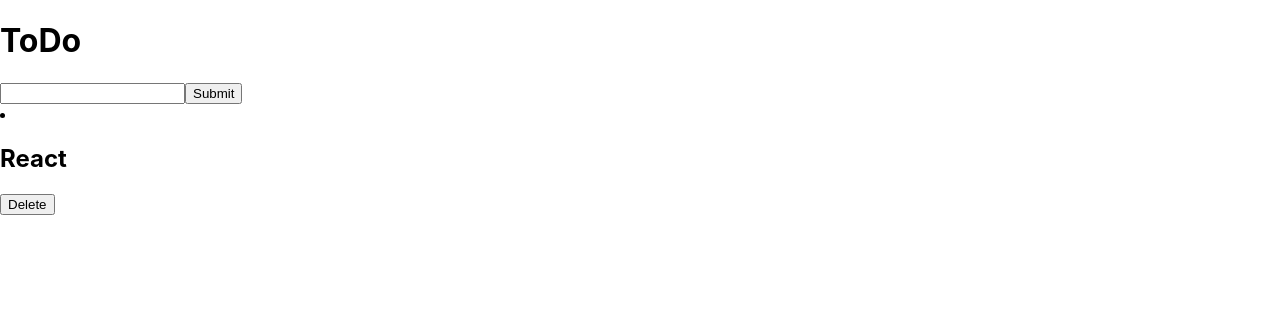
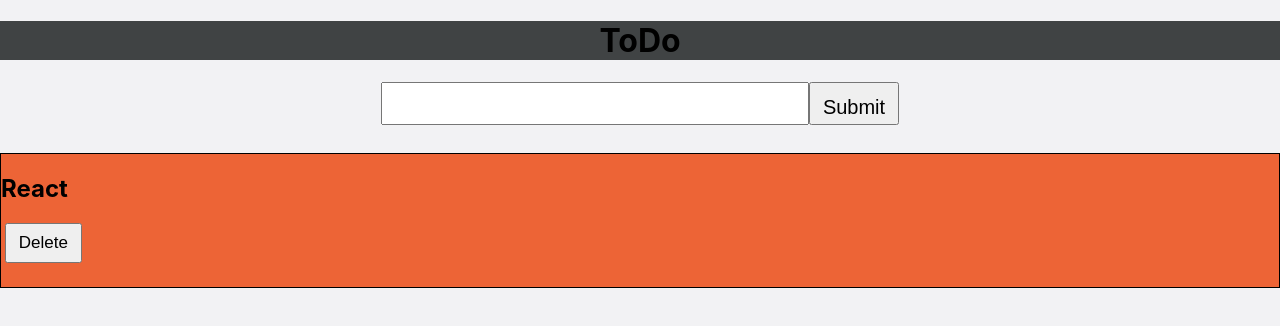
Before and after one commit to vishalparjapat10/ToDoApp, a React (Create React App) app: page / in a window 1280 px wide. Shown: the top 326 px of the page. Built offline with nearby package versions, Linux system fonts and the light colour scheme.

Commit message:
:art: styling added

```diff
--- a/src/App.css
+++ b/src/App.css
@@ -36,3 +36,54 @@
     transform: rotate(360deg);
   }
 }
+
+body{
+  background-color: #F2F2F4;
+  margin: 0;
+}
+.todo-navbar{
+  background-color: #404344;
+  text-align: center;
+}
+.todo-input{
+  text-align: center;
+}
+.todo-input>input{
+  font-size: 2rem;
+}
+.submit-btn{
+  font-size: 20px;
+  padding: 12px;
+  padding-bottom: 4px;
+  text-align: center;
+  cursor: pointer;
+  transition-duration: 0.3s;
+}
+
+.submit-btn:hover{
+  background-color: #404344;
+}
+.todo-lists{
+  margin-top: 28px;
+}
+.todo-list{
+  background-color: #ED6436;
+  border: 1px solid black;
+  list-style: none;
+  padding-bottom: 24px;
+}
+.todo-list>button{
+  font-size: 17px;
+  padding: 0px;
+  margin-left: 4px;
+  /* padding-bottom: 4px; */
+  text-align: center;
+  cursor: pointer;
+  transition-duration: 0.3s;
+  width: 6%;
+  height: 40px;
+}
+.todo-list>button:hover{
+  background-color: #404344;
+
+}
--- a/src/Components/Todo.js
+++ b/src/Components/Todo.js
@@ -25,18 +25,18 @@
     }
   render() {
     return (
-      <div>
-        <div>
+      <div className='todo-cont'>
+        <div className='todo-navbar'>
             <h1>ToDo</h1>
         </div>
-        <div>
-          <input type="text" value={this.state.curTask} onChange={this.handleChange}/>
-          <button onClick={this.handleSubmit}>Submit</button>
+        <div className='todo-input'>
+          <input type="text" className = 'input-todo' value={this.state.curTask} onChange={this.handleChange}/>
+          <button className='submit-btn' onClick={this.handleSubmit}>Submit</button>
         </div>
-        <div>
+        <div className='todo-lists'>
             {
                 this.state.tasks.map((taskObj) => (
-                    <li key={taskObj.id}>
+                    <li key={taskObj.id} className='todo-list'>
                         <h2>{taskObj.task}</h2>
                         <button onClick={() => {this.handleDeleteTask(taskObj.id)}}>Delete</button>
                     </li>
```
